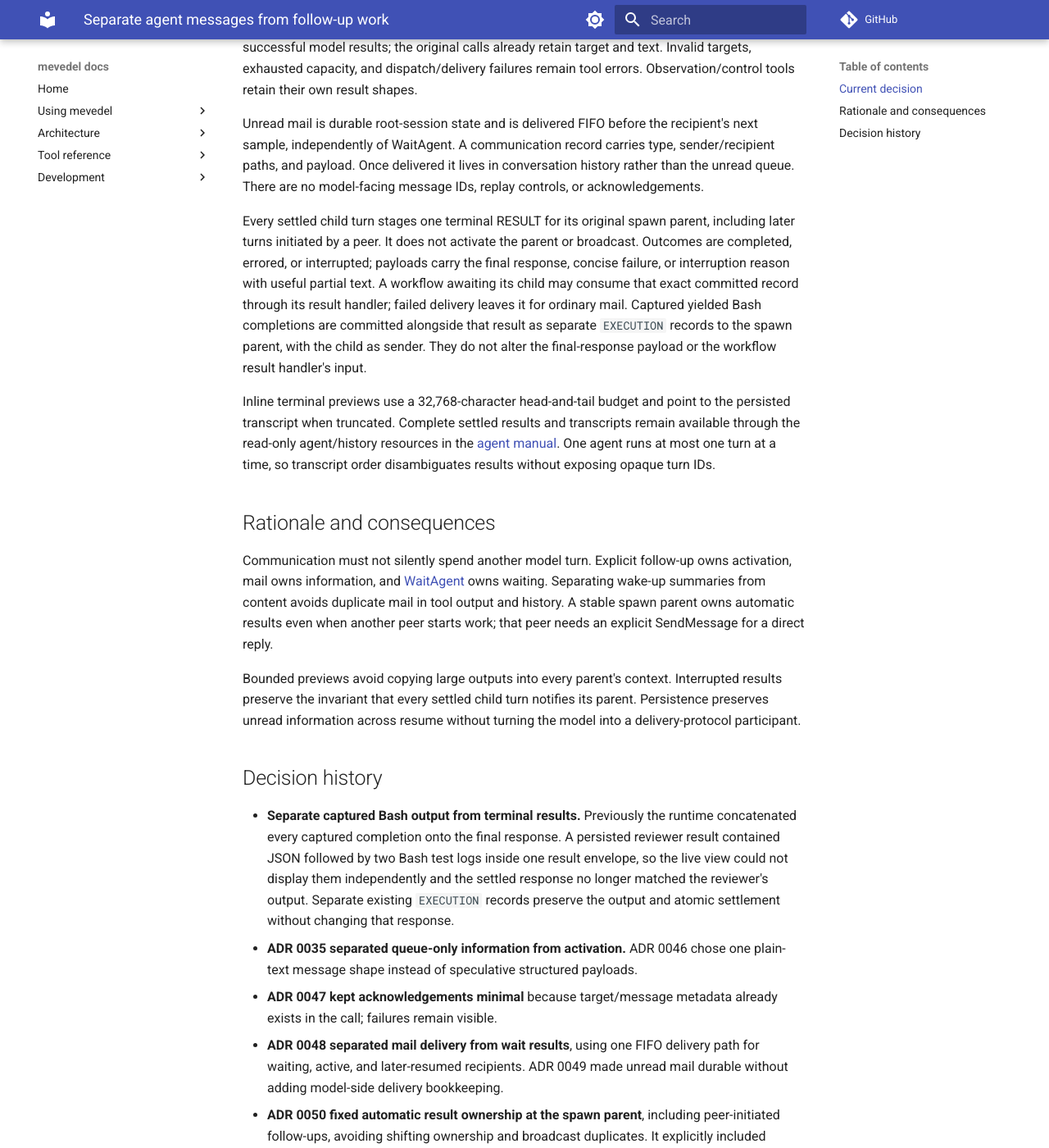
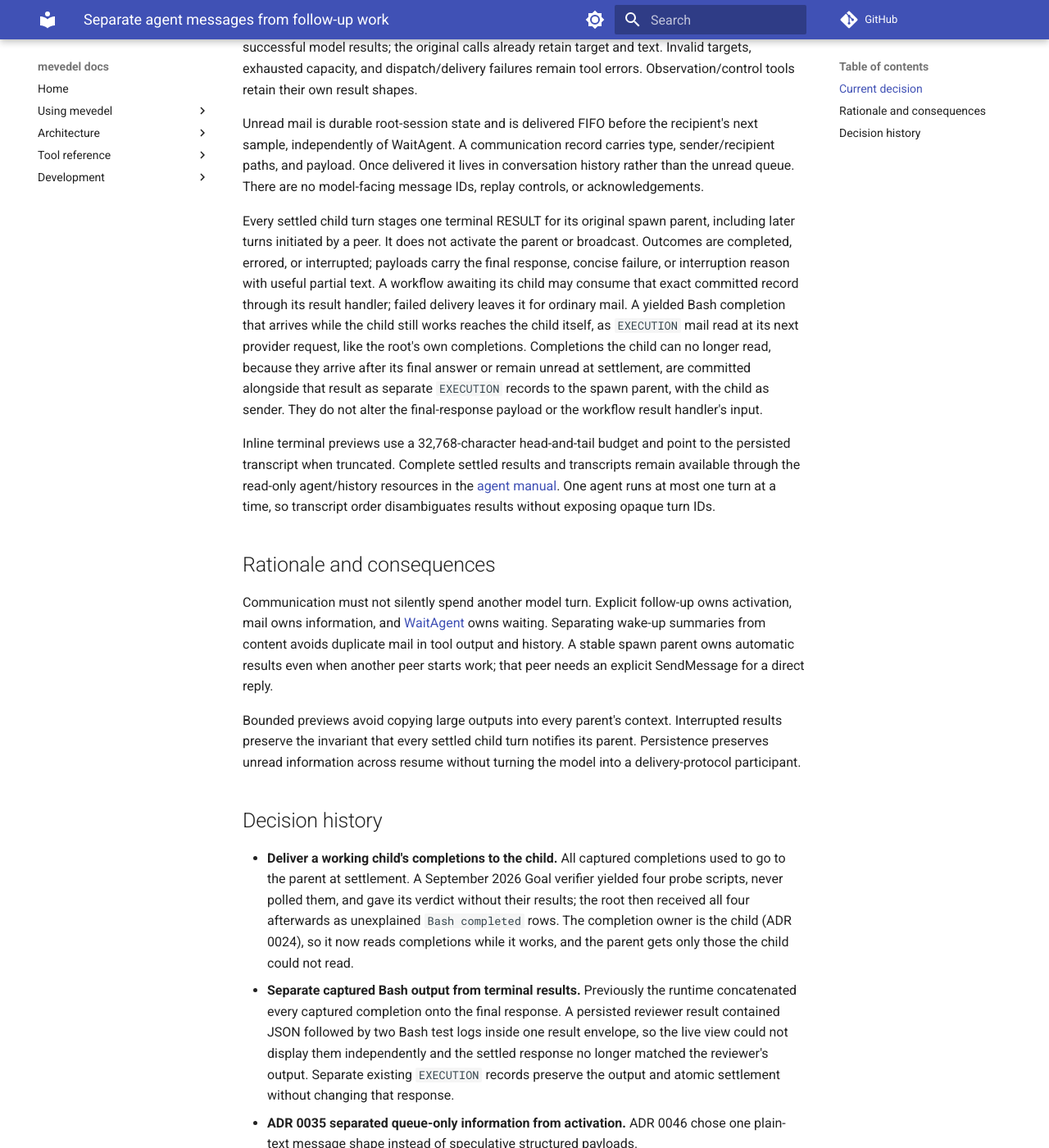
Before and after one commit to FrauH0lle/mevedel, an MkDocs documentation site: the page built from docs/adr/0035-separate-agent-messages-from-follow-up-work.md, in a window 1280 px wide and 1400 px high, scrolled down 462 px. Shown: the whole window at 82% size. Built offline with MkDocs 1.6.1 and Material for MkDocs 9.7.7, drawn with Linux system fonts in a browser that asks for light colours; comment, search, counter and statistics services are not loaded.

Commit message:
fix(agents): Deliver a working agent's Bash completions to the agent
Every yielded Bash completion an agent captured went to its parent at
settlement, including those that finished while the agent was still
working.  A Goal verifier yielded four probe scripts, never polled them,
and gave its verdict without their results; the root then received all
four as unexplained "Bash completed" rows.  The root already reads its
own completions, and ADR 0024 names the command's owner as recipient.

* mevedel-agent-runtime.el (mevedel-agent-runtime-queue-execution-completion):
Queue a completion to the agent's own mailbox while it works; keep
forwarding completions that arrive after its answer.

* mevedel-agent-control.el (mevedel-agent-control-enqueue-execution-result):
Accept any owner, not only the root.
(mevedel-agent-control--settle): Forward the agent's unread completions
with its result, restoring them on rollback.

* docs/agents.md: Describe the delivery.
* docs/adr/0035-separate-agent-messages-from-follow-up-work.md: Record
why working agents now receive their completions.

* test/test-mevedel-agent-runtime.el
(mevedel-agent-runtime-queue-execution-completion): Cover the agent's
own mailbox.
(mevedel-agent-runtime-queue-execution-completion/read): New.

```diff
--- a/docs/adr/0035-separate-agent-messages-from-follow-up-work.md
+++ b/docs/adr/0035-separate-agent-messages-from-follow-up-work.md
@@ -27,9 +27,13 @@ parent or broadcast. Outcomes are completed, errored, or interrupted; payloads
 carry the final response, concise failure, or interruption reason with useful
 partial text. A workflow awaiting its child may consume that exact committed
 record through its result handler; failed delivery leaves it for ordinary mail.
-Captured yielded Bash completions are committed alongside that result as separate
-`EXECUTION` records to the spawn parent, with the child as sender. They do not
-alter the final-response payload or the workflow result handler's input.
+A yielded Bash completion that arrives while the child still works reaches the
+child itself, as `EXECUTION` mail read at its next provider request, like the
+root's own completions. Completions the child can no longer read, because they
+arrive after its final answer or remain unread at settlement, are committed
+alongside that result as separate `EXECUTION` records to the spawn parent, with
+the child as sender. They do not alter the final-response payload or the
+workflow result handler's input.
 
 Inline terminal previews use a 32,768-character head-and-tail budget and point
 to the persisted transcript when truncated. Complete settled results and
@@ -54,6 +58,13 @@ turning the model into a delivery-protocol participant.
 
 ## Decision history
 
+- **Deliver a working child's completions to the child.** All captured
+  completions used to go to the parent at settlement. A September 2026 Goal
+  verifier yielded four probe scripts, never polled them, and gave its verdict
+  without their results; the root then received all four afterwards as
+  unexplained `Bash completed` rows. The completion owner is the child
+  (ADR 0024), so it now reads completions while it works, and the parent gets
+  only those the child could not read.
 - **Separate captured Bash output from terminal results.** Previously the runtime
   concatenated every captured completion onto the final response. A persisted
   reviewer result contained JSON followed by two Bash test logs inside one result
```
Also changed, not shown: docs/agents.md (+7 -5 lines), 3 other files.
